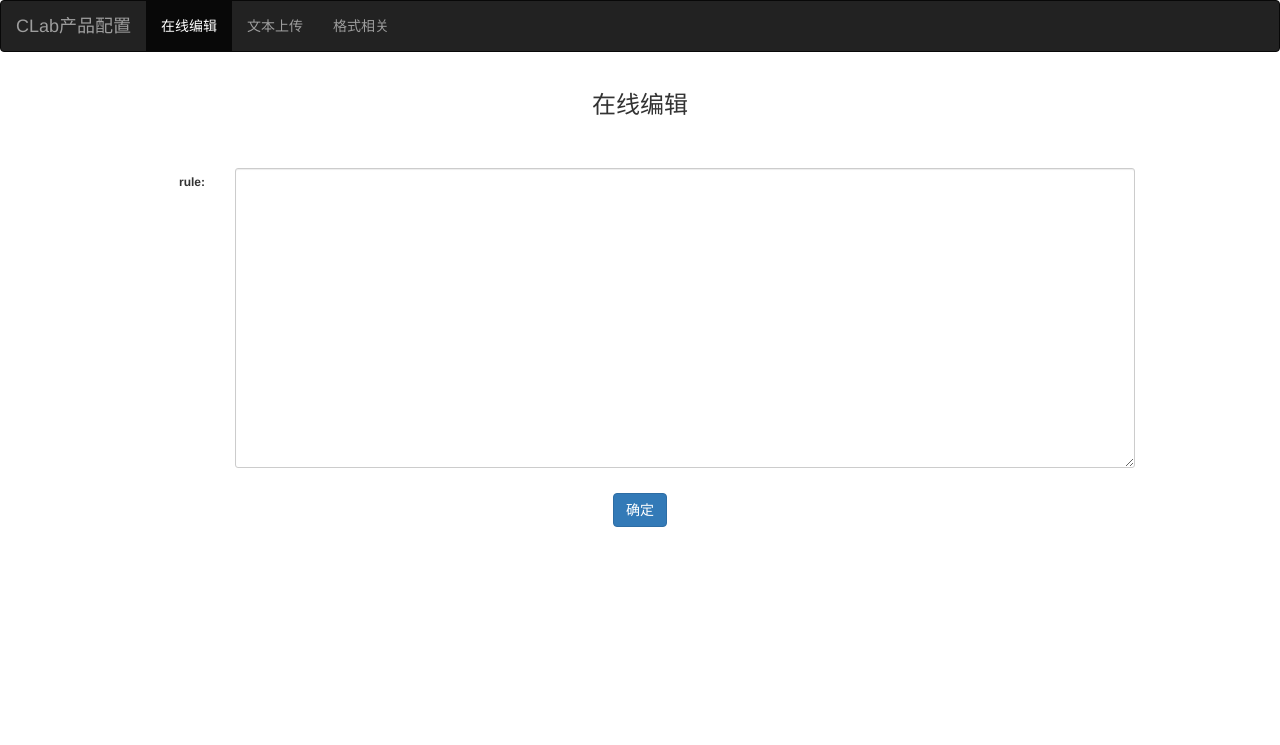
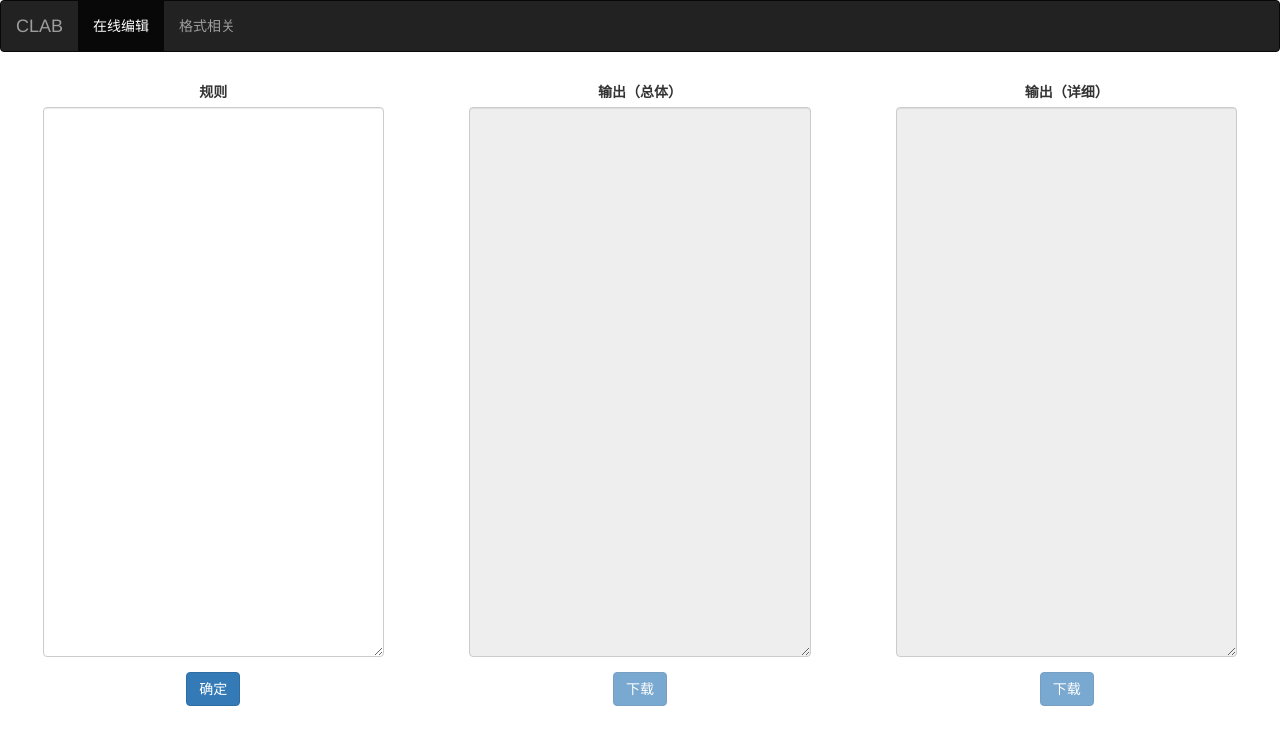
Before and after one commit to TalkWIthKeyboard/CLab-Web, a Flask app: page /clab/uploading in a window 1280 px wide. Shown: the top 745 px of the page. Run offline with Flask 2, Linux system fonts and the light colour scheme; some libraries are stand-ins or nearby versions.

Commit message:
1. 更新ui界面和前端逻辑（待测试）

```diff
--- a/app/routes/uploadingRoute.py
+++ b/app/routes/uploadingRoute.py
@@ -1,3 +1,4 @@
+# -*- coding: utf-8 -*-
 from app import app
 from flask import Flask,render_template,request,jsonify,redirect,url_for
 import os
@@ -23,31 +24,55 @@ def allowed_file(filename):
 @app.route('/clab/uploading/submitForm/textarea',methods=['POST'])
 def submit_textarea_form():
     if request.method == 'POST':
+        dict = {}
         try:
             rule = request.form['rule']
             if rule:
-                fileHandle = open('app/static/CLab10/examples/shirt/shirt.cp','w')
-                fileHandle.write(rule)
-                fileHandle.close()
+                write_file('app/static/CLab10/examples/shirt/shirt.cp')
                 p = subprocess.call('cd app/static/CLab10/examples/shirt && python work.py',shell=True)
-                return jsonify(dict(message=0))
+                dict['detail'] = read_file('app/static/CLab10/examples/shirt/outputDump.dump')
+                dict['summary'] = read_file('app/static/CLab10/examples/shirt/output.txt')
+                dict['error'] = ''
+                return jsonify(dict)
             else:
-                return jsonify(dict(message=1))
+                dict['error'] = '没有输入!'
+                return jsonify(dict)
         except Exception,e:
-            return jsonify(dict(message=2,e=e.message))
+            dict['error'] = e.message
+            return jsonify(dict)
 
 
-@app.route('/clab/uploading/submitForm/file',methods=['POST'])
-def submit_file_form():
-    if request.method == 'POST':
-        try:
-            file = request.form['file']
-            if file and allowed_file(file):
-                path = os.path.join(app.config['UPLOAD_FOLDER'], 'shirt.cp')
-                file.save(path)
-                os.system('cd ../static/CLab10/examples/shirt; ./shirt')
-                return jsonify(dict(message=0))
-            else:
-                return jsonify(dict(message=1))
-        except:
-            return jsonify(dict(message=2))
+# @app.route('/clab/uploading/submitForm/file',methods=['POST'])
+# def submit_file_form():
+#     if request.method == 'POST':
+#         try:
+#             file = request.form['file']
+#             if file and allowed_file(file):
+#                 path = os.path.join(app.config['UPLOAD_FOLDER'], 'shirt.cp')
+#                 file.save(path)
+#                 os.system('cd ../static/CLab10/examples/shirt; ./shirt')
+#                 return jsonify(dict(message=0))
+#             else:
+#                 return jsonify(dict(message=1))
+#         except:
+#             return jsonify(dict(message=2))
+
+
+
+
+def read_file(path):
+    '''
+        读文件
+    '''
+    file = open(path, 'r')
+    info = file.read()
+    file.close()
+    return info
+
+def write_file(path,content):
+    '''
+        写文件
+    '''
+    file = open(path, 'w')
+    file.write(content)
+    file.close()
--- a/app/static/clab-web/css/basic.css
+++ b/app/static/clab-web/css/basic.css
@@ -1,3 +1,12 @@
 .download-link{
     margin-left: 10px;
 }
+
+.input-text{
+    width: 80%;
+    margin-left: 10%;
+}
+
+.form-margin{
+    margin-top: 10px;
+}
--- a/app/static/clab-web/js/uploadingManage.js
+++ b/app/static/clab-web/js/uploadingManage.js
@@ -5,8 +5,7 @@
 $(function () {
 
     $('#sureBtn').click(function () {
-
-        var rule = $('#textForm').val();
+        var rule = $('#input-rule').val();
         var url = '/clab/uploading/submitForm/textarea';
         $.ajax({
             url:url,
@@ -15,20 +14,16 @@ $(function () {
                 'rule':rule
             },
             success:function (data) {
-                if (data.message == 0) {
-                    $('#showUrl').modal('show');
+                if (data['error'] == '') {
+                    $('#output-summary').val(data['summary']);
+                    $('#output-summary').attr('disabled','');
+                    $('#output-detail').val(data['output-detail']);
+                    $('#output-detail').attr('disabled','');
                 }
                 else {
-                    if (data.message == 1) {
-                        alert('请输入正确的文件格式');
-                    }
-                    else{
-                        alert('出现异常：' + data.e);
-                    }
+                    alert(data['error']);
                 }
             }
         })
-
     })
-
 })
--- a/app/templates/uploadingManage.html
+++ b/app/templates/uploadingManage.html
@@ -17,39 +17,64 @@
                 <span class="icon-bar"></span>
                 <span class="icon-bar"></span>
             </button>
-            <a class="navbar-brand" href="#">CLab产品配置</a>
+            <a class="navbar-brand" href="#">CLAB</a>
         </div>
         <div id="navbar-menu" class="collapse navbar-collapse">
             <ul class="nav navbar-nav">
                 <li class="active"><a href="{{ url_for('submit_textarea_form') }}">在线编辑</a></li>
-                <li><a href="#">文本上传</a></li>
                 <li><a href="#">格式相关</a></li>
             </ul>
+
         </div>
     </nav>
 
     <!-- 主体 -->
     <div class="container-fluid" style="text-align: center">
-        <h3>在线编辑</h3>
+        <div class="row">
+            <div class="col-md-4">
+                <form class="form-horizontal form-margin">
+                    <div class="form-group">
+                        <label for="input-rule">规则</label>
+                        <textarea class="form-control input-text" type="text" id="input-rule" style="height: 550px"></textarea>
+                      </div>
 
-        <div style="margin-top: 50px">
-            <form class="form-horizontal">
+                    <div class="form-group">
+                        <button type="button" id="sureBtn" class="btn btn-primary" >
+                           确定
+                        </button>
+                    </div>
+                </form>
+            </div>
 
-                <div class="form-group" style="margin: 10px">
-                  <div class="form-group form-group-sm">
-                    <label class="col-sm-2 control-label rule-font">rule: </label>
-                    <div class="col-sm-10">
-                       <textarea class="form-control" type="text" style="height:300px;width: 900px" id="textForm"></textarea>
+            <div class="col-md-4">
+                <form class="form-horizontal form-margin">
+                    <div class="form-group">
+                        <label for="out-summary">输出（总体）</label>
+                        <textarea class="form-control input-text" type="text" id="output-summary" readonly style="height: 550px"></textarea>
                     </div>
-                  </div>
-                </div>
 
-                <div class="form-group">
-                    <button type="button" id="sureBtn" class="btn btn-primary" >
-                       确定
-                    </button>
-                </div>
-            </form>
+                    <div class="form-group">
+                        <button type="button" id="downloadBtn" class="btn btn-primary" disabled="disabled">
+                           下载
+                        </button>
+                    </div>
+                </form>
+            </div>
+
+            <div class="col-md-4">
+                <form class="form-horizontal form-margin">
+                    <div class="form-group">
+                        <label for="out-detail">输出（详细）</label>
+                        <textarea class="form-control input-text" type="text" id="output-detail" readonly style="height: 550px"></textarea>
+                    </div>
+
+                    <div class="form-group">
+                        <button type="button" id="downloadBtn" class="btn btn-primary" disabled="disabled">
+                           下载
+                        </button>
+                    </div>
+                </form>
+            </div>
         </div>
     </div>
 
```
